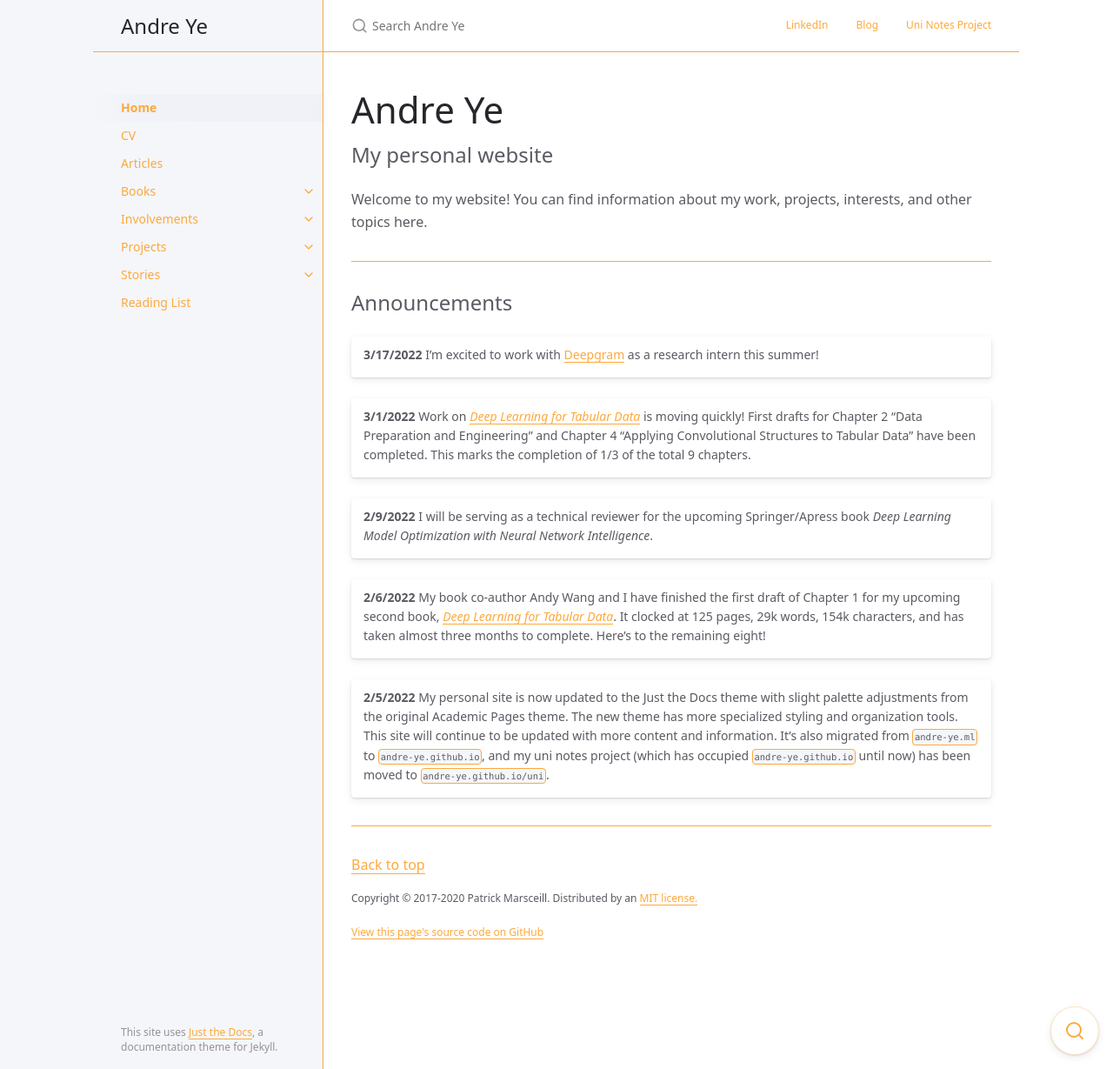
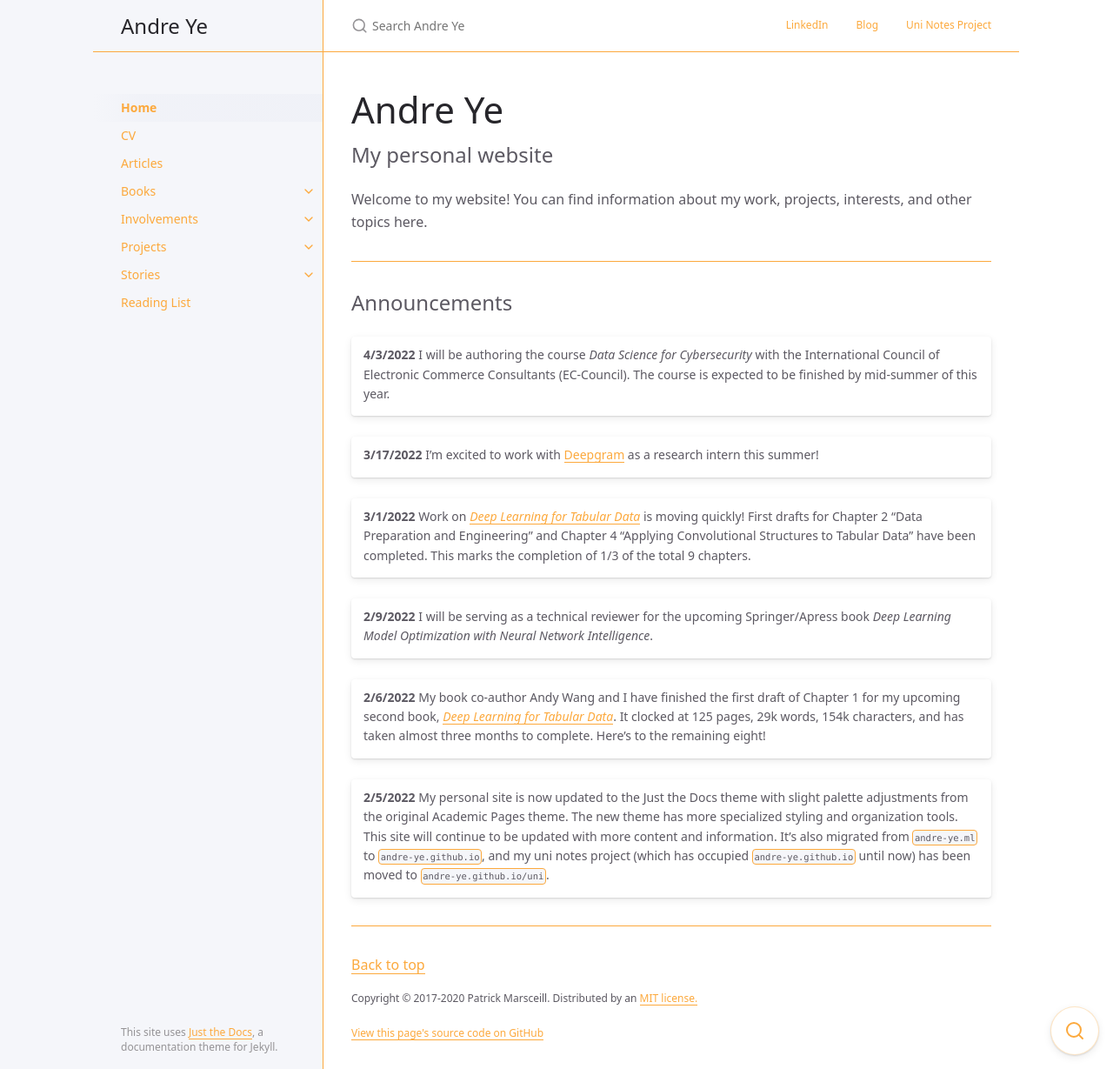
Before and after one commit to andre-ye/andre-ye.github.io-retired, a Jekyll site: the page built from index.md, in a window 1280 px wide and 1229 px high. Shown: the whole window at 87% size. Built offline with Jekyll 4.4.1, drawn with Linux system fonts in a browser that asks for light colours; nearby versions of some CDN libraries.

Commit message:
Update index.md

```diff
--- a/index.md
+++ b/index.md
@@ -19,6 +19,8 @@ Welcome to my website! You can find information about my work, projects, interes
 Announcements
 {: .fs-6 .fw-400 }
 
+| **4/3/2022** I will be authoring the course *Data Science for Cybersecurity* with the International Council of Electronic Commerce Consultants (EC-Council). The course is expected to be finished by mid-summer of this year. |
+
 | **3/17/2022** I'm excited to work with [Deepgram](https://deepgram.com/){:target="_blank"} as a research intern this summer! |
 
 | **3/1/2022** Work on [*Deep Learning for Tabular Data*](https://andre-ye.github.io/docs/books/dl-for-tabular/) is moving quickly! First drafts for Chapter 2 "Data Preparation and Engineering" and Chapter 4 "Applying Convolutional Structures to Tabular Data" have been completed. This marks the completion of 1/3 of the total 9 chapters. |
```
